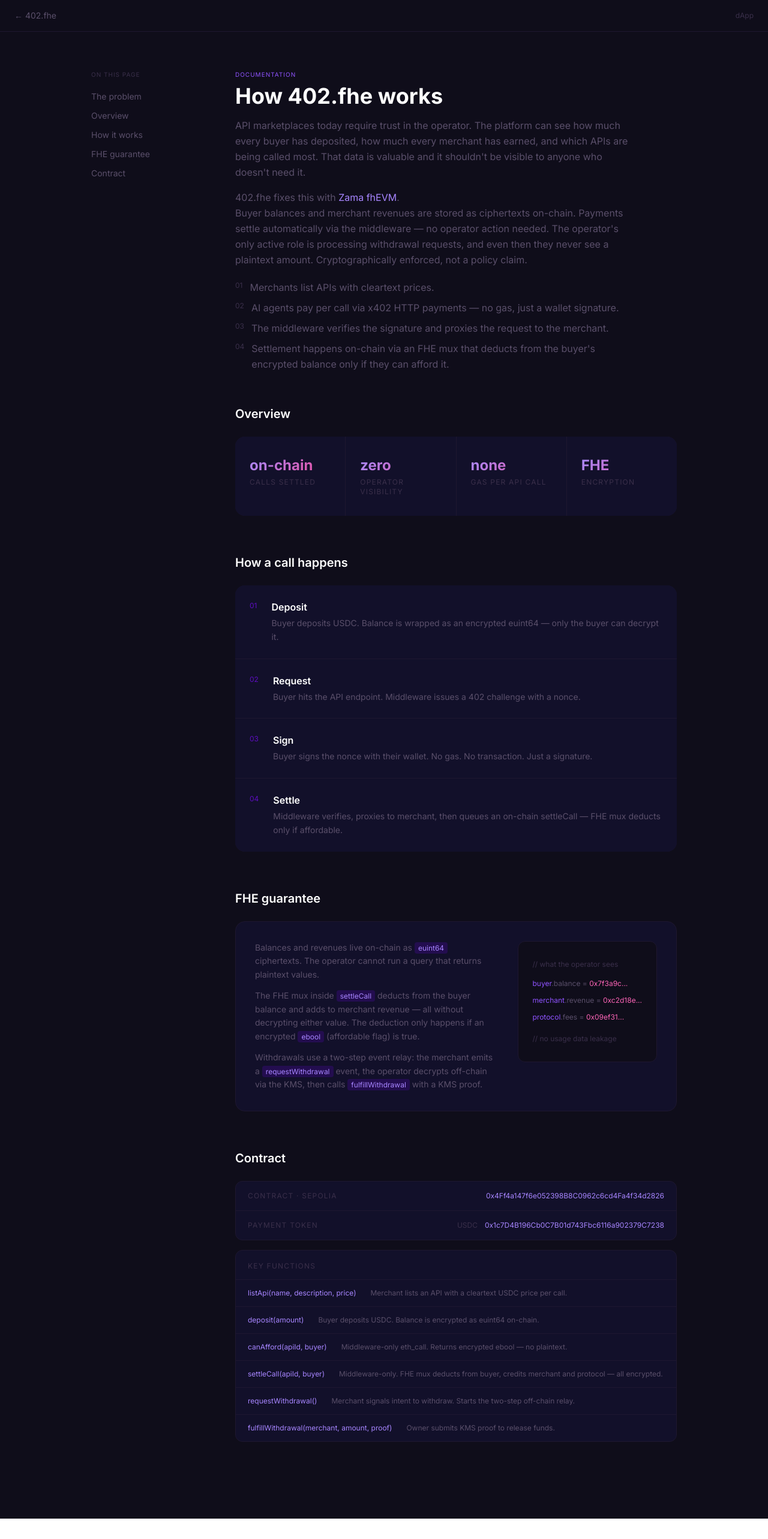
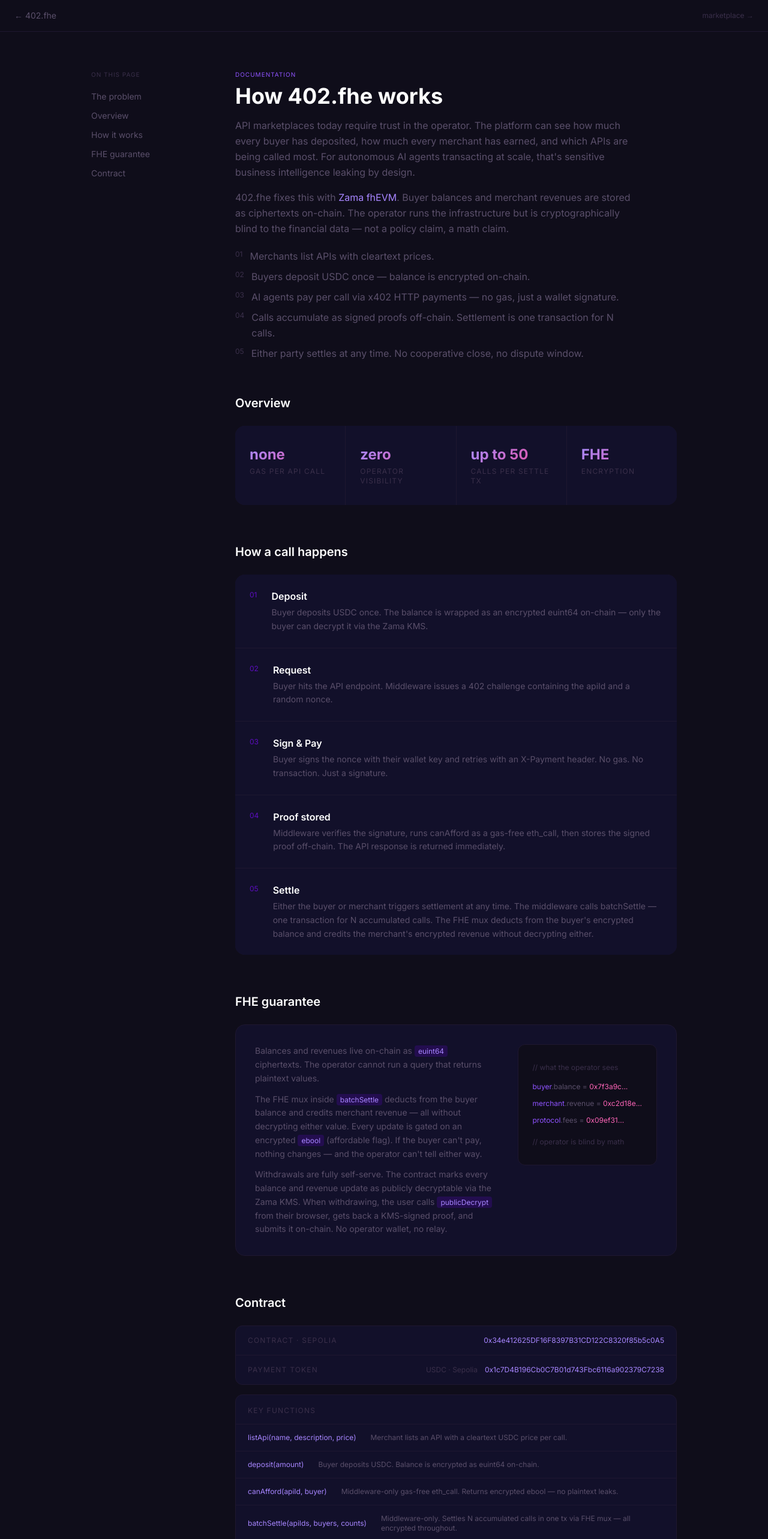
Before and after one commit to jpegwarrior/402.fhe, a Next.js app in the folder app/: page /docs in a window 1280 px wide. Shown: the top 2566 px of the page at 60% size. Before the commit the page ends 2532 px from the top, so only its background shows below. Built offline with nearby package versions, Linux system fonts and the light colour scheme; what wagmi would draw is missing.

Commit message:
docs page updated

```diff
--- a/app/src/app/docs/page.tsx
+++ b/app/src/app/docs/page.tsx
@@ -1,40 +1,26 @@
 import Link from "next/link";
 
 const stats = [
-  { label: "calls settled", value: "on-chain" },
+  { label: "gas per API call", value: "none" },
   { label: "operator visibility", value: "zero" },
-  { label: "gas per API call", value: "none" },
+  { label: "calls per settle tx", value: "up to 50" },
   { label: "encryption", value: "FHE" },
 ];
 
 const steps = [
-  { step: "01", title: "Deposit", body: "Buyer deposits USDC. Balance is wrapped as an encrypted euint64 — only the buyer can decrypt it." },
-  { step: "02", title: "Request", body: "Buyer hits the API endpoint. Middleware issues a 402 challenge with a nonce." },
-  { step: "03", title: "Sign", body: "Buyer signs the nonce with their wallet. No gas. No transaction. Just a signature." },
-  { step: "04", title: "Settle", body: "Middleware verifies, proxies to merchant, then queues an on-chain settleCall — FHE mux deducts only if affordable." },
+  { step: "01", title: "Deposit", body: "Buyer deposits USDC once. The balance is wrapped as an encrypted euint64 on-chain — only the buyer can decrypt it via the Zama KMS." },
+  { step: "02", title: "Request", body: "Buyer hits the API endpoint. Middleware issues a 402 challenge containing the apiId and a random nonce." },
+  { step: "03", title: "Sign & Pay", body: "Buyer signs the nonce with their wallet key and retries with an X-Payment header. No gas. No transaction. Just a signature." },
+  { step: "04", title: "Proof stored", body: "Middleware verifies the signature, runs canAfford as a gas-free eth_call, then stores the signed proof off-chain. The API response is returned immediately." },
+  { step: "05", title: "Settle", body: "Either the buyer or merchant triggers settlement at any time. The middleware calls batchSettle — one transaction for N accumulated calls. The FHE mux deducts from the buyer's encrypted balance and credits the merchant's encrypted revenue without decrypting either." },
 ];
 
 const sections = [
-  {
-    id: "intro",
-    label: "The problem",
-  },
-  {
-    id: "overview",
-    label: "Overview",
-  },
-  {
-    id: "how-it-works",
-    label: "How it works",
-  },
-  {
-    id: "fhe-guarantee",
-    label: "FHE guarantee",
-  },
-  {
-    id: "contract",
-    label: "Contract",
-  },
+  { id: "intro", label: "The problem" },
+  { id: "overview", label: "Overview" },
+  { id: "how-it-works", label: "How it works" },
+  { id: "fhe-guarantee", label: "FHE guarantee" },
+  { id: "contract", label: "Contract" },
 ];
 
 export default function DocsPage() {
@@ -44,7 +30,7 @@
         <Link href="/" className="font-mono text-sm text-[#5a4f6a] hover:text-violet-400 transition-colors">
           ← 402.fhe
         </Link>
-        <Link href="/dapp" className="text-xs font-mono text-[#3a2f4a]">dApp</Link>
+        <Link href="/marketplace" className="text-xs font-mono text-[#3a2f4a] hover:text-violet-400 transition-colors">marketplace →</Link>
       </nav>
 
       <div className="max-w-5xl mx-auto px-6 py-16 flex gap-16">
@@ -74,21 +60,20 @@
             <h1 className="text-4xl font-bold text-white mb-4">How 402.fhe works</h1>
             <div className="text-[#5a4f6a] leading-relaxed max-w-2xl space-y-4">
               <p>
-                API marketplaces today require trust in the operator. The platform can see how much every buyer has deposited, how much every merchant has earned, and which APIs are being called most. That data is valuable and it shouldn't be visible to anyone who doesn't need it.
+                API marketplaces today require trust in the operator. The platform can see how much every buyer has deposited, how much every merchant has earned, and which APIs are being called most. For autonomous AI agents transacting at scale, that's sensitive business intelligence leaking by design.
               </p>
               <p>
                 402.fhe fixes this with{" "}
-                <a href="https://www.zama.ai" className="text-violet-400 hover:text-violet-300 transition-colors" target="_blank" rel="noopener">Zama fhEVM</a>
-                .
-                <br></br>
-                Buyer balances and merchant revenues are stored as ciphertexts on-chain. Payments settle automatically via the middleware — no operator action needed. The operator's only active role is processing withdrawal requests, and even then they never see a plaintext amount. Cryptographically enforced, not a policy claim.
+                <a href="https://www.zama.ai" className="text-violet-400 hover:text-violet-300 transition-colors" target="_blank" rel="noopener">Zama fhEVM</a>.{" "}
+                Buyer balances and merchant revenues are stored as ciphertexts on-chain. The operator runs the infrastructure but is cryptographically blind to the financial data — not a policy claim, a math claim.
               </p>
               <div className="flex flex-col gap-2 pt-1">
                 {[
                   "Merchants list APIs with cleartext prices.",
+                  "Buyers deposit USDC once — balance is encrypted on-chain.",
                   "AI agents pay per call via x402 HTTP payments — no gas, just a wallet signature.",
-                  "The middleware verifies the signature and proxies the request to the merchant.",
-                  "Settlement happens on-chain via an FHE mux that deducts from the buyer's encrypted balance only if they can afford it.",
+                  "Calls accumulate as signed proofs off-chain. Settlement is one transaction for N calls.",
+                  "Either party settles at any time. No cooperative close, no dispute window.",
                 ].map((line, i) => (
                   <div key={i} className="flex gap-3 items-start">
                     <span className="text-[#3a2f4a] font-mono text-xs mt-0.5 shrink-0">{String(i + 1).padStart(2, "0")}</span>
@@ -145,17 +130,15 @@
                 </p>
                 <p>
                   The FHE mux inside{" "}
-                  <code className="text-violet-400 font-mono text-xs bg-violet-950/60 px-1.5 py-0.5 rounded">settleCall</code>{" "}
-                  deducts from the buyer balance and adds to merchant revenue — all without decrypting either value. The deduction only happens if an encrypted{" "}
+                  <code className="text-violet-400 font-mono text-xs bg-violet-950/60 px-1.5 py-0.5 rounded">batchSettle</code>{" "}
+                  deducts from the buyer balance and credits merchant revenue — all without decrypting either value. Every update is gated on an encrypted{" "}
                   <code className="text-violet-400 font-mono text-xs bg-violet-950/60 px-1.5 py-0.5 rounded">ebool</code>{" "}
-                  (affordable flag) is true.
+                  (affordable flag). If the buyer can't pay, nothing changes — and the operator can't tell either way.
                 </p>
                 <p>
-                  Withdrawals use a two-step event relay: the merchant emits a{" "}
-                  <code className="text-violet-400 font-mono text-xs bg-violet-950/60 px-1.5 py-0.5 rounded">requestWithdrawal</code>{" "}
-                  event, the operator decrypts off-chain via the KMS, then calls{" "}
-                  <code className="text-violet-400 font-mono text-xs bg-violet-950/60 px-1.5 py-0.5 rounded">fulfillWithdrawal</code>{" "}
-                  with a KMS proof.
+                  Withdrawals are fully self-serve. The contract marks every balance and revenue update as publicly decryptable via the Zama KMS. When withdrawing, the user calls{" "}
+                  <code className="text-violet-400 font-mono text-xs bg-violet-950/60 px-1.5 py-0.5 rounded">publicDecrypt</code>{" "}
+                  from their browser, gets back a KMS-signed proof, and submits it on-chain. No operator wallet, no relay.
                 </p>
               </div>
               <div className="shrink-0 font-mono text-xs leading-7 bg-[#0f0d1a] border border-[#1e1730] rounded-xl p-6">
@@ -163,7 +146,7 @@
                 <div><span className="text-violet-500">buyer</span><span className="text-[#5a4f6a]">.balance  = </span><span className="text-pink-400">0x7f3a9c...</span></div>
                 <div><span className="text-violet-500">merchant</span><span className="text-[#5a4f6a]">.revenue = </span><span className="text-pink-400">0xc2d18e...</span></div>
                 <div><span className="text-violet-500">protocol</span><span className="text-[#5a4f6a]">.fees    = </span><span className="text-pink-400">0x09ef31...</span></div>
-                <div className="mt-2 text-[#3a2f4a]">{"// no usage data leakage"}</div>
+                <div className="mt-2 text-[#3a2f4a]">{"// operator is blind by math"}</div>
               </div>
             </div>
           </section>
@@ -172,24 +155,22 @@
           <section id="contract" className="mb-16 scroll-mt-8">
             <h2 className="text-xl font-semibold text-white mb-6">Contract</h2>
             <div className="space-y-4">
-              {/* addresses */}
               <div className="bg-[#12102a] border border-[#1e1730] rounded-xl overflow-hidden">
                 <div className="grid grid-cols-1 divide-y divide-[#1e1730]">
                   <div className="px-5 py-4 flex items-center justify-between gap-4">
                     <span className="text-xs font-mono text-[#3a2f4a] uppercase tracking-widest shrink-0">Contract · Sepolia</span>
-                    <code className="text-violet-400 font-mono text-xs">0x4Ff4a147f6e052398B8C0962c6cd4Fa4f34d2826</code>
+                    <code className="text-violet-400 font-mono text-xs">0x34e412625DF16F8397B31CD122C8320f85b5c0A5</code>
                   </div>
                   <div className="px-5 py-4 flex items-center justify-between gap-4">
                     <span className="text-xs font-mono text-[#3a2f4a] uppercase tracking-widest shrink-0">Payment token</span>
                     <div className="flex items-center gap-3">
-                      <span className="text-[#3a2f4a] text-xs shrink-0">USDC</span>
+                      <span className="text-[#3a2f4a] text-xs shrink-0">USDC · Sepolia</span>
                       <code className="text-violet-400 font-mono text-xs">0x1c7D4B196Cb0C7B01d743Fbc6116a902379C7238</code>
                     </div>
                   </div>
                 </div>
               </div>
 
-              {/* functions */}
               <div className="bg-[#12102a] border border-[#1e1730] rounded-xl overflow-hidden">
                 <div className="px-5 py-3 border-b border-[#1e1730]">
                   <span className="text-xs font-mono text-[#3a2f4a] uppercase tracking-widest">Key functions</span>
@@ -198,10 +179,11 @@
                   {[
                     { fn: "listApi(name, description, price)", desc: "Merchant lists an API with a cleartext USDC price per call." },
                     { fn: "deposit(amount)", desc: "Buyer deposits USDC. Balance is encrypted as euint64 on-chain." },
-                    { fn: "canAfford(apiId, buyer)", desc: "Middleware-only eth_call. Returns encrypted ebool — no plaintext." },
-                    { fn: "settleCall(apiId, buyer)", desc: "Middleware-only. FHE mux deducts from buyer, credits merchant and protocol — all encrypted." },
-                    { fn: "requestWithdrawal()", desc: "Merchant signals intent to withdraw. Starts the two-step off-chain relay." },
-                    { fn: "fulfillWithdrawal(merchant, amount, proof)", desc: "Owner submits KMS proof to release funds." },
+                    { fn: "canAfford(apiId, buyer)", desc: "Middleware-only gas-free eth_call. Returns encrypted ebool — no plaintext leaks." },
+                    { fn: "batchSettle(apiIds, buyers, counts)", desc: "Middleware-only. Settles N accumulated calls in one tx via FHE mux — all encrypted throughout." },
+                    { fn: "requestWithdrawal()", desc: "Buyer or merchant signals intent to withdraw. Sets withdrawalPending flag." },
+                    { fn: "fulfillWithdrawal(merchant, cleartexts, proof)", desc: "Merchant submits KMS-signed proof from their browser. Contract verifies and transfers USDC." },
+                    { fn: "fulfillBuyerWithdrawal(buyer, cleartexts, proof)", desc: "Buyer submits KMS-signed proof from their browser. Contract verifies and transfers USDC." },
                   ].map((item) => (
                     <div key={item.fn} className="px-5 py-3.5 flex flex-col md:flex-row md:items-center gap-1 md:gap-6">
                       <code className="text-violet-400 font-mono text-xs shrink-0">{item.fn}</code>
```
